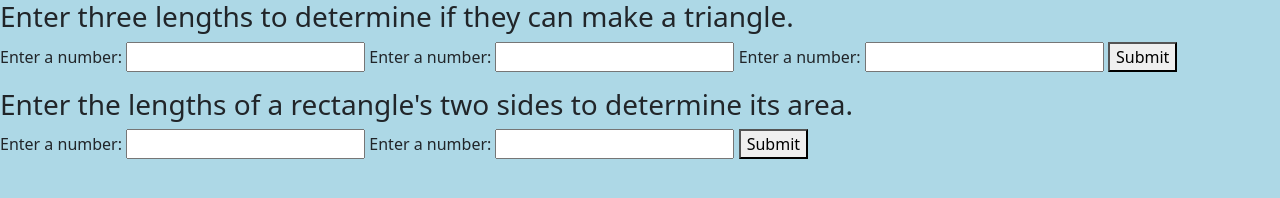
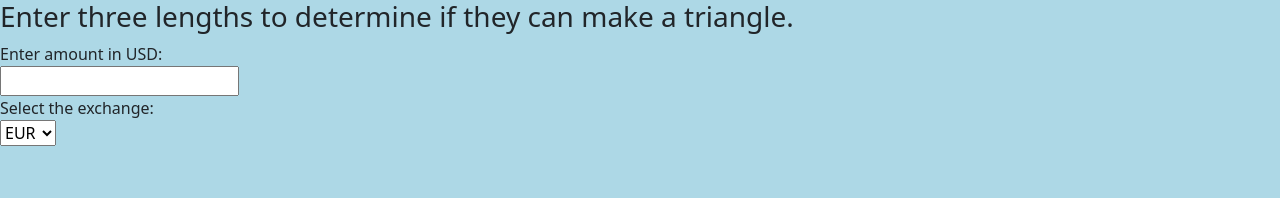
Before and after one commit to 0art-vandelay0/currency-exchange, a website built with webpack: page src/index.html in a window 1280 px wide. Built offline with nearby package versions, Linux system fonts and the light colour scheme.

Commit message:
Update html from templated html

```diff
--- a/src/index.html
+++ b/src/index.html
@@ -2,30 +2,24 @@
 <html>
 
 <head>
-    <title>Shape Tracker</title>
+    <title>Currency Exchange</title>
 </head>
 
 <body>
     <h3>Enter three lengths to determine if they can make a triangle.</h3>
     <form id="triangle-checker-form">
-        <label for="length1">Enter a number:</label>
-        <input id="length1" type="number">
-        <label for="length2">Enter a number:</label>
-        <input id="length2" type="number">
-        <label for="length3">Enter a number:</label>
-        <input id="length3" type="number">
-        <button type="submit">Submit</button>
+        <label for="usd-input">Enter amount in USD:</label><br>
+        <input id="usd-input" type="number"><br>
+        <label for="exchange-choice">Select the exchange:</label><br>
+        <select id="exchange-choice">
+            <option value="EUR">EUR</option>
+            <option value="CAD">CAD</option>
+            <option value="AUD">AUD</option>
+            <option value="GBP">GBP</option>
+            <option value="JPY">JPY</option>
+            <button type="submit">Submit</button>
     </form>
     <ul id="response"></ul>
-    <h3>Enter the lengths of a rectangle's two sides to determine its area.</h3>
-    <form id="rectangle-area-form">
-        <label for="rect-length1">Enter a number:</label>
-        <input id="rect-length1" type="number">
-        <label for="rect-length2">Enter a number:</label>
-        <input id="rect-length2" type="number">
-        <button type="submit">Submit</button>
-    </form>
-    <ul id="response2"></ul>
 </body>
 
 </html>
```
